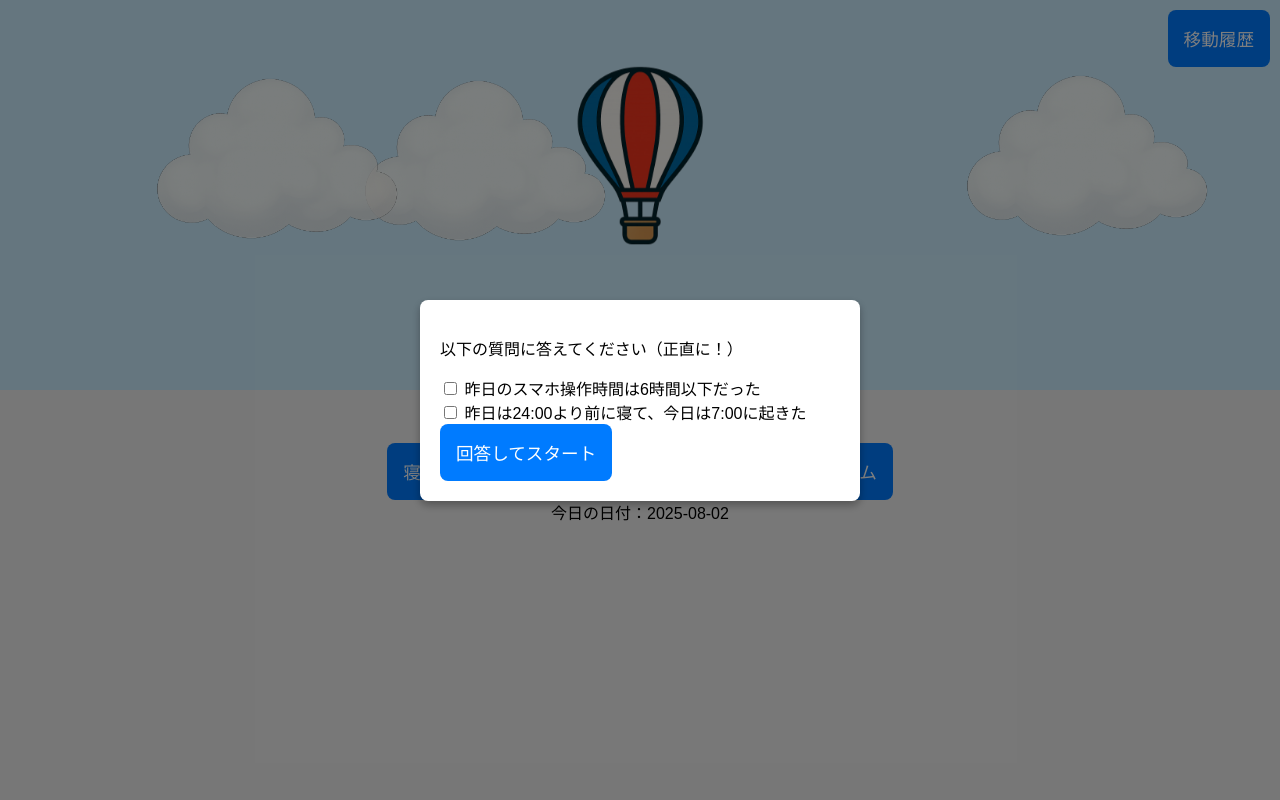
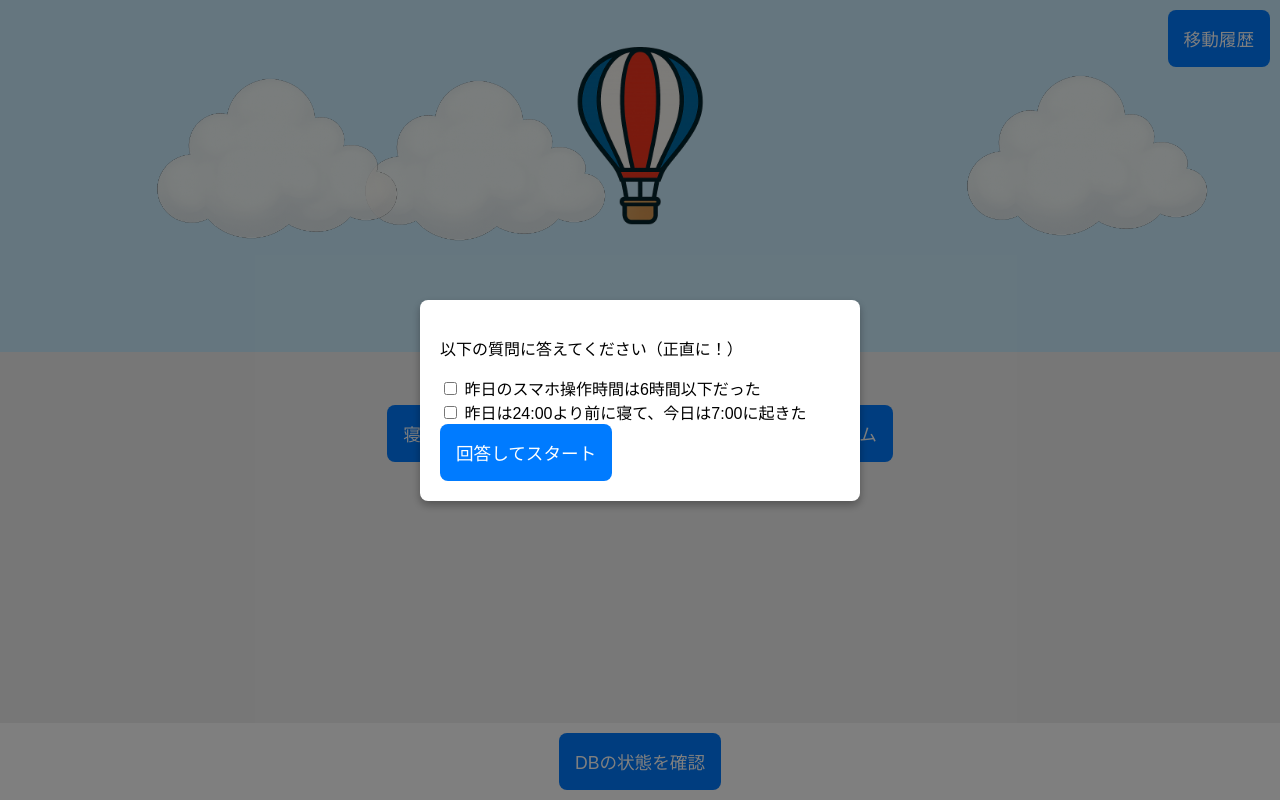
Before and after one commit to HirotoKing/schedule_app, a Flask app: page / in a window 1280 px wide. Run offline with Flask 3, Linux system fonts and the light colour scheme; data that the repository does not hold is empty; some libraries are stand-ins or nearby versions.

Commit message:
no message

```diff
--- a/templates/index.html
+++ b/templates/index.html
@@ -53,6 +53,13 @@
     </div>
   </div>
 
+  <!-- デバッグ用: DB状態表示ボタン -->
+<div style="text-align:center; margin-top: 10px;">
+  <button onclick="checkDB()">DBの状態を確認</button>
+  <div id="dbStatus" style="white-space: pre-wrap; font-size: 0.9em; color: #333; margin-top: 10px;"></div>
+</div>
+
+
   <script src="{{ url_for('static', filename='script.js') }}"></script>
   <script>
     const today = new Date().toISOString().split('T')[0];
```
Also changed, not shown: schedule.db (deleted).
